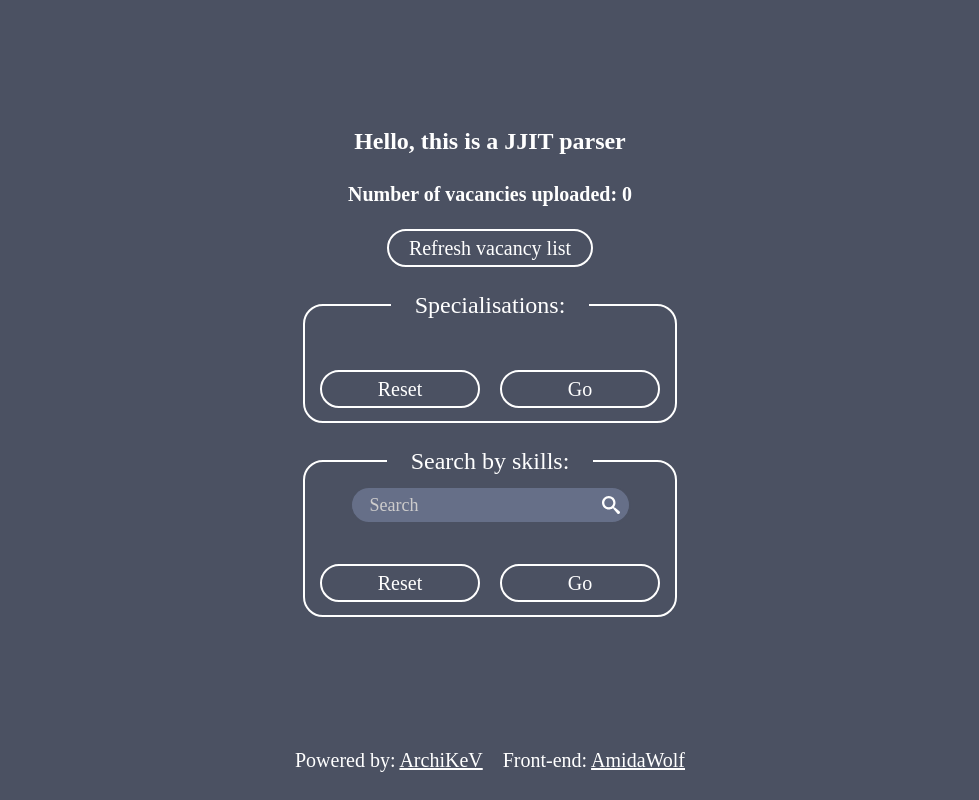
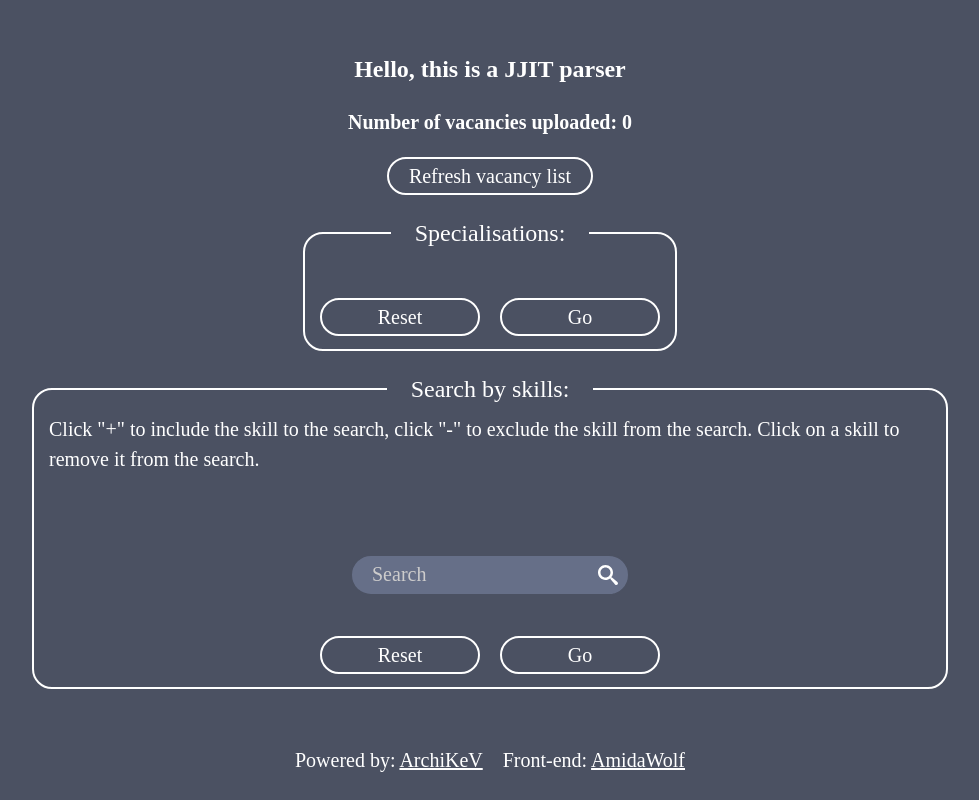
Before and after one commit to ArchiKeV/jjit, a FastAPI app: page / in a window 1280 px wide. Shown: the whole page, without its empty margins (150-1129 px from the left). Run offline with FastAPI, Linux system fonts and the light colour scheme; data that the repository does not hold is empty.

Commit message:
feat: add search and Autocomplete.js with styles

```diff
--- a/static/css/main.css
+++ b/static/css/main.css
@@ -151,8 +151,19 @@ a:hover {
   border: 6px solid #ffffff;
 }
 
+.form-specs__search-wrapper {
+  position: relative;
+
+  display: flex;
+  flex-direction: column;
+  align-items: center;
+  flex-wrap: wrap;
+
+  gap: 0.3em 1em;
+}
+
 .form-specs__search {
-  width: 100%;
+  width: 14em;
   height: 2.12em;
   padding: 0 2em 0 1em;
 
@@ -166,7 +177,6 @@ a:hover {
   background-position: right 0.5em center;
 
   color: #ffffff;
-  font-size: 0.9em;
 
   transition: 0.1s all linear;
 }
@@ -226,6 +236,130 @@ a:hover {
   background-color: #3a3d4a;
 }
 
+/*autocomplete start*/
+.autocomplete-list {
+  position: absolute;
+  top: 2.12em;
+  z-index: 2;
+
+  display: none;
+  flex-direction: column;
+  align-items: center;
+  max-height: 8em;
+  width: 14em;
+  padding: 0.5em;
+
+  gap: 0.3em;
+
+  background-color: #666f88;
+  border: 2px solid #ffffff;
+  border-top: none;
+  border-radius: 0 0 1em 1em;
+
+  overflow: auto;
+}
+
+.autocomplete-list_visible {
+  display: flex;
+}
+
+.autocomplete-list__item {
+  display: flex;
+  align-items: center;
+  justify-content: space-between;
+  width: 100%;
+
+  gap: 1em;
+
+  font-size: 0.8em;
+}
+
+.autocomplete-list__item:hover {
+  background-color: #3a3d4a;
+}
+
+.autocomplete-text-wrapper {
+  display: flex;
+  align-items: center;
+  flex-wrap: wrap;
+}
+
+.autocomplete-buttons-wrapper {
+  display: flex;
+  align-items: center;
+
+  gap: 1em;
+}
+
+.autocomplete-button {
+  display: flex;
+  align-items: center;
+  justify-content: center;
+  width: 1.5em;
+  height: 1.5em;
+  min-width: 1.5em;
+  align-self: center;
+  padding: 0.2em;
+
+  cursor: pointer;
+}
+
+.autocomplete-button__icon {
+  width: 1em;
+  height: 1em;
+}
+
+.autocomplete-button:hover .autocomplete-button__icon {
+  fill: #4b5162;
+}
+
+.search_active {
+  border-radius: 1em 1em 0 0;
+}
+
+.selected-skill__button {
+  display: none;
+}
+
+.overlay {
+  position: fixed;
+  top: 0;
+  left: 0;
+
+  width: 100vw;
+  height: 100vh;
+
+  visibility: hidden;
+  opacity: 0;
+}
+
+.overlay_visible {
+  visibility: visible;
+  opacity: 1;
+}
+
+.form-specs__selected-skills {
+  display: flex;
+  flex-wrap: wrap;
+
+  gap: 0.5em;
+}
+
+.selected-skill {
+  min-width: auto;
+
+  font-size: 0.8em;
+}
+
+.selected-skill_included {
+  border: 2px solid #08aa05;
+}
+
+.selected-skill_excluded {
+  border: 2px solid #e00a0a;
+}
+/*autocomplete end*/
+
 /*576-767.98*/
 @media (max-width: 767.98px) {
   .body {
--- /dev/null
+++ b/static/js/Autocomplete.js
@@ -0,0 +1,248 @@
+import ServerApi from './ServerApi.js';
+
+export class Autocomplete {
+    static names;
+
+    static includedSkills = [];
+
+    static excludedSkills = [];
+
+    setSkills(names) {
+        Autocomplete.names = [...names];
+    }
+
+    static containerClearAndHide() {
+        const autocompleteContainer = document.querySelector('.autocomplete-list');
+        const searchInput = document.querySelector('.form-specs__search');
+        const overlay = document.querySelector('.overlay');
+
+        autocompleteContainer.classList.remove('autocomplete-list_visible');
+        searchInput.classList.remove('search_active');
+        overlay.classList.remove('overlay_visible');
+        autocompleteContainer.removeEventListener('click', Autocomplete.changeFinalList);
+    }
+
+    static renderNames(arrayOfNames) {
+        const autocompleteContainer = document.querySelector('.autocomplete-list');
+        const searchInput = document.querySelector('.form-specs__search');
+        autocompleteContainer.classList.add('autocomplete-list_visible');
+        searchInput.classList.add('search_active');
+
+        let liElements = '';
+        for (let i = 0; i < arrayOfNames.length; i++) {
+            liElements += `
+                <li class="autocomplete-list__item" data-name=${arrayOfNames[i].id}>
+                    <div class="autocomplete-text-wrapper">
+                        <p class="autocomplete-text" id="${arrayOfNames[i].id}">${arrayOfNames[i].name}</p>
+                        <span>(${arrayOfNames[i].num})</span>
+                    </div>
+                    <div class="autocomplete-buttons-wrapper">
+                        <button class="button autocomplete-button" id="autocomplete-add" type="button">
+                          <svg class="autocomplete-button__icon" xmlns="http://www.w3.org/2000/svg" width="24" height="24" viewBox="0 0 24 24"  fill="#ffffff"><path d="M24 10h-10v-10h-4v10h-10v4h10v10h4v-10h10z"/></svg>
+                        </button>
+                        <button class="button autocomplete-button" id="autocomplete-remove" type="button">
+                          <svg class="autocomplete-button__icon" xmlns="http://www.w3.org/2000/svg" width="24" height="24" viewBox="0 0 24 24" fill="#ffffff"><path d="M0 10h24v4h-24z"/></svg>
+                        </button>
+                    </div>
+               </li>`;
+        }
+        autocompleteContainer.innerHTML = liElements;
+        autocompleteContainer.addEventListener('click', Autocomplete.changeFinalList);
+    }
+
+    filterForNames(event) {
+        const searchValue = event.target.value.toLowerCase();
+        const overlay = document.querySelector('.overlay');
+
+        if (searchValue === '') {
+            Autocomplete.containerClearAndHide();
+        } else {
+            const filteredNames = Autocomplete.names.filter((v, i) => {
+                const skill = v.name;
+                if (skill) {
+                    return (skill.toLowerCase().includes(searchValue));
+                }
+            });
+
+            if (filteredNames.length === 0) {
+                Autocomplete.containerClearAndHide();
+            } else {
+                event.target.focus();
+                Autocomplete.renderNames(filteredNames);
+                overlay.classList.add('overlay_visible');
+            }
+        }
+    }
+
+    static changeFinalList(event) {
+        const searchInput = document.querySelector('.form-specs__search');
+        searchInput.focus();
+
+
+        if (event.target.closest('.autocomplete-button')) {
+            const selectedSkillsElement = document.querySelector('.form-specs__selected-skills');
+
+            const skillId = Number(event
+                .target
+                .closest('.autocomplete-list__item')
+                .getAttribute('data-name'));
+
+            const skillObject = Autocomplete.names.find((skill) => {
+                return skill.id === skillId;
+            });
+
+            if (event.target.closest('#autocomplete-add')) {
+                if (!Autocomplete.isSkillContained(skillId, true)
+                    && !Autocomplete.isSkillContained(skillId, false)) {
+                    Autocomplete.includedSkills.push(skillObject);
+                } else if (!Autocomplete.isSkillContained(skillId, true)
+                    && Autocomplete.isSkillContained(skillId, false)) {
+                    Autocomplete.includedSkills.push(skillObject);
+
+                    const skillIndex = Autocomplete.excludedSkills.findIndex(skill => skill.id === skillId);
+                    Autocomplete.excludedSkills.splice(skillIndex, 1);
+                    Autocomplete.deleteSkillWithIndex(skillId, false);
+                }
+            } else if (event.target.closest('#autocomplete-remove')) {
+                if (!Autocomplete.isSkillContained(skillId, false)
+                    && !Autocomplete.isSkillContained(skillId, true)) {
+                    Autocomplete.excludedSkills.push(skillObject);
+                } else if (!Autocomplete.isSkillContained(skillId, false)
+                    && Autocomplete.isSkillContained(skillId, true)) {
+                    Autocomplete.excludedSkills.push(skillObject);
+
+                    const skillIndex = Autocomplete.includedSkills.findIndex(skill => skill.id === skillId);
+                    Autocomplete.includedSkills.splice(skillIndex, 1);
+                    Autocomplete.deleteSkillWithIndex(skillId, true);
+                }
+            }
+
+            let skills = '';
+
+            Autocomplete.includedSkills.forEach((skill) => {
+                skills += `
+                    <button
+                      class="button selected-skill selected-skill_included"
+                      data-name=${skill.id}
+                      type="button"
+                    >${skill.name}</button>
+                `
+            });
+
+            Autocomplete.excludedSkills.forEach((skill) => {
+                skills += `
+                    <button
+                      class="button selected-skill selected-skill_excluded"
+                      data-name=${skill.id}
+                      type="button"
+                    >${skill.name}</button>
+                `
+            });
+
+            selectedSkillsElement.innerHTML = skills;
+        }
+    }
+
+    static isSkillContained(skillId, included) {
+        if (included) {
+            return Autocomplete.includedSkills.some(skill => skill.id === skillId);
+        } else {
+            return Autocomplete.excludedSkills.some(skill => skill.id === skillId);
+        }
+
+    }
+
+    closeContainer(event) {
+        const searchInput = document.querySelector('.form-specs__search');
+        event.target.classList.remove('overlay_visible');
+
+        searchInput.blur();
+        Autocomplete.containerClearAndHide();
+
+    }
+
+    deleteSkillWithEvent(event) {
+        if (event.target.classList.contains('selected-skill')) {
+            if (event.target.classList.contains('selected-skill_included')) {
+                const skillIndex = Autocomplete.includedSkills.findIndex(skill => skill.id === Number(event.target.getAttribute('data-name')));
+                if (skillIndex !== -1) {
+                    Autocomplete.includedSkills.splice(skillIndex, 1);
+                    event.target.remove();
+                }
+            } else if (event.target.classList.contains('selected-skill_excluded')) {
+                const skillIndex = Autocomplete.excludedSkills.findIndex(skill => skill.id === Number(event.target.getAttribute('data-name')));
+                if (skillIndex !== -1) {
+                    Autocomplete.excludedSkills.splice(skillIndex, 1);
+                    event.target.remove();
+                }
+            }
+        }
+    }
+
+    static deleteSkillWithIndex(skillId, included) {
+        if (included) {
+            const skillElement = document.querySelector(`.selected-skill_included[data-name="${skillId}"]`);
+            skillElement.remove();
+        } else {
+            const skillElement = document.querySelector(`.selected-skill_excluded[data-name="${skillId}"]`);
+            skillElement.remove();
+        }
+    }
+
+    async submitForm(event) {
+        event.preventDefault();
+
+        let skillOnData = [];
+        let skillOffData = [];
+
+        Autocomplete.includedSkills.forEach((skill) => {
+            skillOnData.push(skill.id);
+        });
+
+        Autocomplete.excludedSkills.forEach((skill) => {
+            skillOffData.push(skill.id);
+        });
+
+        const formData = [];
+
+        skillOnData.forEach((id) => {
+            formData.push(['skill_on_id', id]);
+        })
+
+        skillOffData.forEach((id) => {
+            formData.push(['skill_off_id', id]);
+        })
+
+        const params = Autocomplete.encodeQueryDataArray(formData);
+        document.location.href = `${ServerApi.vacancyList}?${params}`;
+    }
+
+    static encodeQueryDataArray(data) {
+        let req = [];
+        data.forEach((el) => {
+            req.push(encodeURIComponent(el[0]) + '=' + encodeURIComponent(el[1]));
+        })
+        return req.join('&');
+    }
+
+    clearAll() {
+        const selectedSkillElement = document.querySelector('.form-specs__selected-skills');
+        selectedSkillElement.innerHTML = '';
+        Autocomplete.includedSkills = [];
+        Autocomplete.excludedSkills = [];
+    }
+
+    startAutocomplete() {
+        const searchInput = document.querySelector('.form-specs__search');
+        const overlay = document.querySelector('.overlay');
+        const selectedSkillElement = document.querySelector('.form-specs__selected-skills');
+        const searchForm = document.getElementById('searchForm');
+
+        searchInput.addEventListener('input', this.filterForNames);
+        searchInput.addEventListener('focus', this.filterForNames);
+        overlay.addEventListener('click', this.closeContainer);
+        selectedSkillElement.addEventListener('click', this.deleteSkillWithEvent);
+        searchForm.addEventListener('submit', this.submitForm);
+        searchForm.addEventListener('reset', this.clearAll);
+    }
+}
--- /dev/null
+++ b/static/js/ServerApi.js
@@ -0,0 +1,28 @@
+export default class ServerApi {
+    static baseApiURL = 'http://127.0.0.1:8000/api';
+
+    static baseURL = 'http://127.0.0.1:8000';
+
+    static skills = `${ServerApi.baseApiURL}/skills`;
+
+    static vacancyList = `${ServerApi.baseURL}/vacancy_list`;
+
+    static async getSkills() {
+        const response = await fetch(
+            `${ServerApi.skills}`,
+            {
+                method: 'GET',
+                headers: {
+                    Accept: 'application/json',
+                },
+            }
+        );
+        if (!response.ok) {
+            console.log(
+                `Sorry, but there is ${response.status} error: ${response.statusText}`
+            );
+            return [];
+        }
+        return response.json();
+    }
+}
--- /dev/null
+++ b/static/js/main.js
@@ -0,0 +1,9 @@
+import {Autocomplete} from './Autocomplete.js';
+import ServerApi from './ServerApi.js';
+
+const autocomplete = new Autocomplete();
+autocomplete.startAutocomplete();
+
+const skills = await ServerApi.getSkills();
+
+autocomplete.setSkills(skills);
--- a/templates/index.html
+++ b/templates/index.html
@@ -41,13 +41,18 @@
       </div>
     </fieldset>
   </form>
-  <form method="get" action="/vacancy_list">
+  <form class="form-specs" id="searchForm" method="get" action="/vacancy_list">
     <fieldset class="form-specs__fieldset">
       <legend class="form-specs__legend">Search by skills:</legend>
-      <div class="form-specs__wrapper">
+      <p class="form-specs__prompt">Click "+" to include the skill to the search, click "-" to exclude the skill from the search. Click on a skill to remove it from the search.</p>
+      <div class="form-specs__selected-skills"></div>
+      <div class="form-specs__search-wrapper">
         <label>
-          <input class="form-specs__search" type="search" name="skill" placeholder="Search">
+          <input class="form-specs__search" type="search" placeholder="Search" autocomplete="off">
         </label>
+        <ul class="form-specs__autocomplete-container autocomplete-list" >
+        </ul>
+        <div class="overlay"></div>
       </div>
       <div class="form-specs__buttons">
         <button class="button" type="reset">Reset</button>
@@ -70,5 +75,7 @@
       rel="noreferrer"
   >AmidaWolf</a></p>
 </footer>
+
+<script type="module" src="{{ url_for('static', path='/js/main.js') }}"></script>
 </body>
 </html>
--- a/templates/vacancy_list.html
+++ b/templates/vacancy_list.html
@@ -50,7 +50,7 @@
       </tbody>
     </table>
     {% else %}
-      <p>Nothing found</p>
+      <p class="table">Nothing found</p>
     {% endif %}
   </div>
 </main>
```
